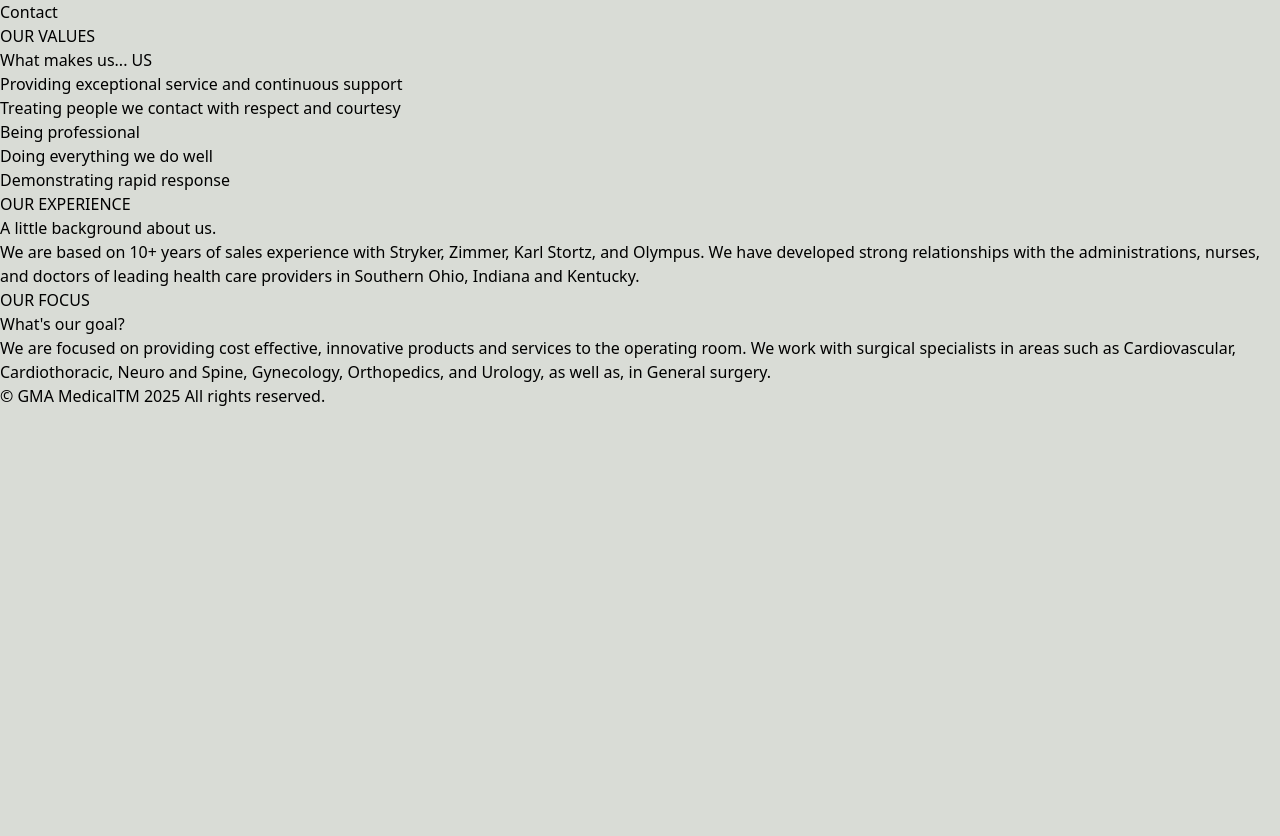
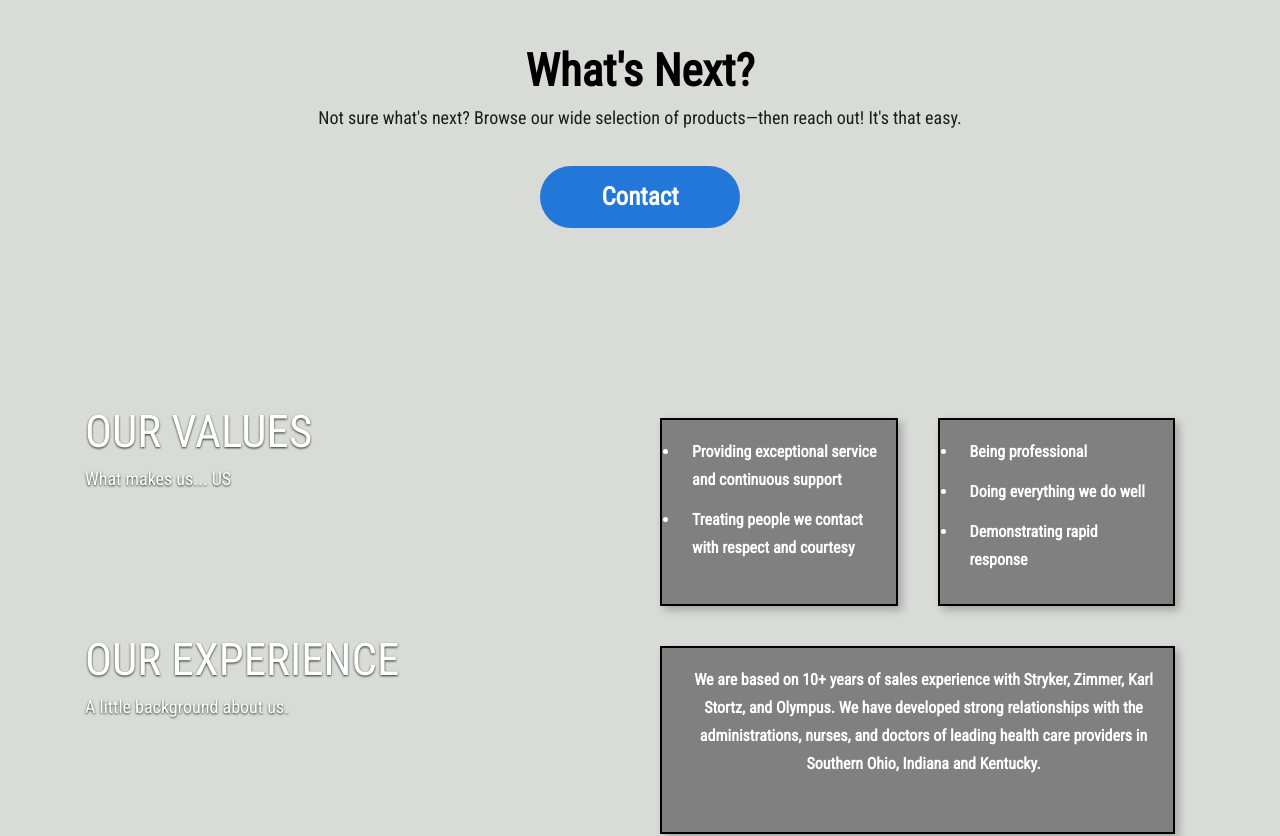
Before and after one commit to GMAMedical/GMAMedicalWebsite, a Next.js app: page / in a window 1280 px wide. Shown: the part 1228-2064 px from the top of the page. Before the commit the page ends 1636 px from the top, so only its background shows below. Built offline with nearby package versions, Linux system fonts and the light colour scheme.

Commit message:
styled more to homepage and tweaked some things for the header & footer

```diff
--- a/src/app/Admin/page.tsx
+++ b/src/app/Admin/page.tsx
@@ -1,11 +1,8 @@
-import Header from '../Components/Header'
-import Footer from '../Components/Footer'
 
 
 export default function Admin() {
   return (
     <div>
-      < Header />
 
       <div id='title-admin'>
         <h1>ADMIN PAGE</h1>
@@ -35,7 +32,6 @@ export default function Admin() {
 
       </div>
 
-      < Footer />
     </div>
   );
 }
--- a/src/app/Components/Footer.tsx
+++ b/src/app/Components/Footer.tsx
@@ -5,7 +5,7 @@ export default function Footer() {
     let date = new Date();
 
     return (
-        <div>
+        <div className="text-center">
             <p>© GMA MedicalTM {date.getFullYear()} All rights reserved.</p>
         </div>
     );
--- a/src/app/Components/Header.tsx
+++ b/src/app/Components/Header.tsx
@@ -14,7 +14,7 @@ export default function Header() {
             <Link href="/">
                 <img
                     src="./Images/GMA-Logo-w-text.jpg"
-                    className='w-[100px] md:w-[120px] rounded-full'
+                    className='w-[100px] md:w-[120px] rounded-full hover:w-[130px]'
                     alt="GMA Logo"
                 />
             </Link>
--- a/src/app/Contact/page.tsx
+++ b/src/app/Contact/page.tsx
@@ -1,12 +1,8 @@
-import Header from '../Components/Header'
-import Footer from '../Components/Footer'
-
 
 
 export default function Contact() {
   return (
     <div>
-      <Header />
 
       <div id='banner-top-contact'>
         <img src="/Images/GMA-Logo-w-text.jpg" alt="GMA Medical Logo" />
@@ -22,7 +18,6 @@ export default function Contact() {
         </div>
       </div>
 
-      < Footer />
     </div>
   );
 }
--- a/src/app/Login/page.tsx
+++ b/src/app/Login/page.tsx
@@ -1,12 +1,8 @@
-import Header from '../Components/Header'
-import Footer from '../Components/Footer'
-
 
 
 export default function Login() {
   return (
     <div>
-      < Header />
 
       <div id='login-container'>
         <div id='title-login'>
@@ -18,7 +14,6 @@ export default function Login() {
         </div>
       </div>
 
-      < Footer />
     </div>
   );
 }
--- a/src/app/Products/page.tsx
+++ b/src/app/Products/page.tsx
@@ -1,12 +1,8 @@
-import Header from '../Components/Header'
-import Footer from '../Components/Footer'
-
 
 
 export default function Products() {
   return (
     <div>
-      < Header />
 
       <div id='banner-top-products'>
         <h1>PRODUCTS</h1>
@@ -22,8 +18,6 @@ export default function Products() {
 
       </div>
 
-
-      < Footer />
     </div>
   );
 }
--- a/src/app/layout.tsx
+++ b/src/app/layout.tsx
@@ -1,5 +1,7 @@
 import type { Metadata } from 'next'
 import './globals.css';
+import Header from './Components/Header'
+import Footer from './Components/Footer'
 
 export const metadata: Metadata = {
   title: 'GMA Medical',
@@ -13,9 +15,17 @@ export default function RootLayout({
 }) {
   return (
     <html lang="en">
-      <body>
-        {children}
+      <body className="min-h-screen flex flex-col">
+
+        <Header />
+
+        <main className="flex-grow">
+          {children}
+        </main>
+
+        <Footer />
+
       </body>
     </html>
-  )
+  );
 }
--- a/src/app/page.tsx
+++ b/src/app/page.tsx
@@ -1,13 +1,8 @@
-
-import Header from './Components/Header'
-import Footer from './Components/Footer'
 import Link from 'next/link';
 
 export default function Home() {
   return (
     <main>
-
-      < Header />
 
       <div id='banner-top-home' className='relative text-center mt-[45px]'>
         <img src="/Images/blue-cover-2.png" alt="Blue Surgical Background" className='w-full blur-sm' />
@@ -40,50 +35,76 @@ export default function Home() {
         </div>
       </div>
 
-      <div id='whats-next'>
-        <h2>What's Next?</h2>
-        <h3>Not sure what's next? Browse our wide selection of products—then reach out! It's that easy.</h3>
-        <Link href="/Contact">Contact</Link>
+      <div id='whats-next' className='text-center p-[85px] flex flex-col'>
+        <h2 className='text-[38px] font-bold font-roboto-condensed lg:text-[45px]'>What's Next?</h2>
+        <h3 className='text-[18px] font-roboto-condensed text-gma-text-p'>
+          Not sure what's next? Browse our wide selection of products—then reach out! It's that easy.
+        </h3>
+        <Link
+          href="/Contact"
+          className='bg-gma-blue mt-[35px] p-[15px] px-[40px] py-[12px] w-[200px] mx-auto rounded-full text-gma-text-white font-roboto-condensed font-bold text-[25px] hover:bg-blue-700 hover:text-[26px]'
+        >
+          Contact
+        </Link>
       </div>
 
-      <div id='more-about-us'>
+      <div id='more-about-us' className='grid grid-rows-3 grid-cols-2 m-[85px] text-gma-text-white font-roboto-condensed'>
+
         <div id='values'>
-          <h2>OUR VALUES</h2>
-          <h3>What makes us... US</h3>
+          <h2 className='text-gma-text-white text-[45px] drop-shadow-[0_1.2px_1.2px_rgba(0,0,0,0.8)]'>OUR VALUES</h2>
+          <h3 className='text-gma-text-white text-[18px] drop-shadow-[0_1.2px_1.2px_rgba(0,0,0,0.8)]'>What makes us... US</h3>
         </div>
-        <div id='values-desc'>
-          <div id='values-desc-1'>
-            <ul>
-              <li>Providing exceptional service and continuous support</li>
-              <li>Treating people we contact with respect and courtesy</li>
+
+
+        <div id='values-desc' className='grid grid-cols-2 grid-rows-1'>
+
+          <div id='values-desc-1' className='bg-gma-gray p-[18px] m-[20px] border-2 border-black [box-shadow:4px_4px_8px_0px_rgba(0,0,0,0.25)]'>
+            <ul className='list-disc'>
+              <li className='pb-[12px] pl-[12px] font-bold leading-[28px]'>Providing exceptional service and continuous support</li>
+              <li className='pb-[12px] pl-[12px] font-bold leading-[28px]'>Treating people we contact with respect and courtesy</li>
             </ul>
           </div>
-          <div id='values-desc-2'>
-            <ul>
-              <li>Being professional</li>
-              <li>Doing everything we do well</li>
-              <li>Demonstrating rapid response</li>
+
+          <div id='values-desc-2' className='bg-gma-gray p-[18px] m-[20px] border-2 border-black [box-shadow:4px_4px_8px_0px_rgba(0,0,0,0.25)]'>
+            <ul className='list-disc'>
+              <li className='pb-[12px] pl-[12px] font-bold leading-[28px]'>Being professional</li>
+              <li className='pb-[12px] pl-[12px] font-bold leading-[28px]'>Doing everything we do well</li>
+              <li className='pb-[12px] pl-[12px] font-bold leading-[28px]'>Demonstrating rapid response</li>
             </ul>
           </div>
+
         </div>
+
+
         <div id='exp'>
-          <h2>OUR EXPERIENCE</h2>
-          <h3>A little background about us.</h3>
+          <h2 className='text-gma-text-white text-[45px] drop-shadow-[0_1.2px_1.2px_rgba(0,0,0,0.8)]'>OUR EXPERIENCE</h2>
+          <h3 className='text-gma-text-white text-[18px] drop-shadow-[0_1.2px_1.2px_rgba(0,0,0,0.8)]'>A little background about us.</h3>
         </div>
-        <div id='exp-desc'>
-          <p>We are based on 10+ years of sales experience with Stryker, Zimmer, Karl Stortz, and Olympus. We have developed strong relationships with the administrations, nurses, and doctors of leading health care providers in Southern Ohio, Indiana and Kentucky.</p>
+
+        <div id='exp-desc' className='bg-gma-gray p-[18px] m-[20px] border-2 border-black [box-shadow:4px_4px_8px_0px_rgba(0,0,0,0.25)]'>
+          <p
+            className='pb-[12px] pl-[12px] font-bold leading-[28px] text-center'
+          >
+            We are based on 10+ years of sales experience with Stryker, Zimmer, Karl Stortz, and Olympus. We have developed strong relationships with the administrations, nurses, and doctors of leading health care providers in Southern Ohio, Indiana and Kentucky.
+          </p>
         </div>
+
         <div id='focus'>
-          <h2>OUR FOCUS</h2>
-          <h3>What's our goal?</h3>
+          <h2 className='text-gma-text-white text-[45px] drop-shadow-[0_1.2px_1.2px_rgba(0,0,0,0.8)]'>OUR FOCUS</h2>
+          <h3 className='text-gma-text-white text-[18px] drop-shadow-[0_1.2px_1.2px_rgba(0,0,0,0.8)]'>What's our goal?</h3>
         </div>
-        <div id='focus-desc'>
-          <p>We are focused on providing cost effective, innovative products and services to the operating room. We work with surgical specialists in areas such as Cardiovascular, Cardiothoracic, Neuro and Spine, Gynecology, Orthopedics, and Urology, as well as, in General surgery.</p>
+
+        <div id='focus-desc' className='bg-gma-gray p-[18px] m-[20px] border-2 border-black [box-shadow:4px_4px_8px_0px_rgba(0,0,0,0.25)]'>
+          <p
+            className='pb-[12px] pl-[12px] font-bold leading-[28px] text-center'
+          >
+            We are focused on providing cost effective, innovative products and services to the operating room. We work with surgical specialists in areas such as Cardiovascular, Cardiothoracic, Neuro and Spine, Gynecology, Orthopedics, and Urology, as well as, in General surgery.
+          </p>
         </div>
+
+
       </div>
 
-
-      < Footer />
     </main>
   );
 }
```
